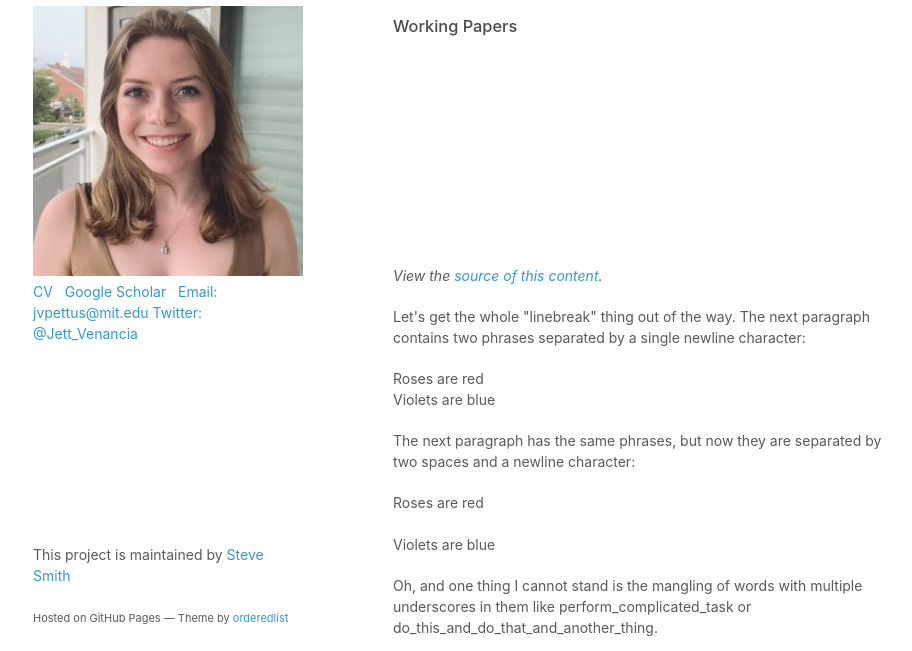
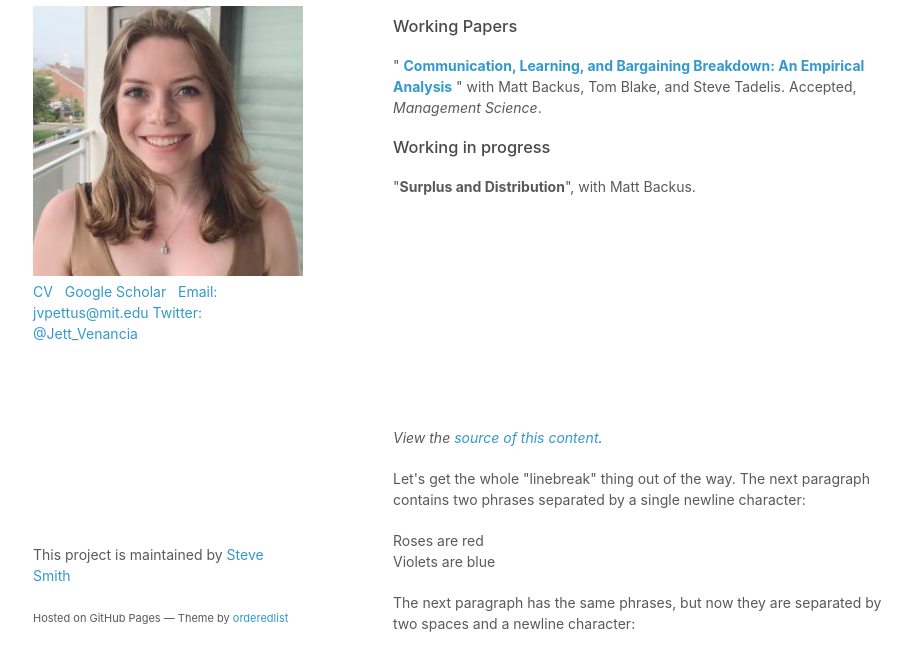
Before and after one commit to basilhalperin/basilhalperin.github.io, a plain HTML site: page index.html in a window 1280 px wide. Shown: the part 103-754 px from the top of the page, without its empty margins (177-1089 px from the left). Drawn offline with Linux system fonts and the light colour scheme.

Commit message:
Update index.html

```diff
--- a/index.html
+++ b/index.html
@@ -28,6 +28,18 @@
         <p>I am a PhD student in economics at MIT. I study the economics of prisons, the economics of the court system, and their intersection.</p>
 
         <h3 id="working-papers">Working Papers</h3>
+
+				<p>
+					"<a href="backusblakepettustadelis_2023_wp_breakdown.pdf">
+						<b>Communication, Learning, and Bargaining Breakdown: An Empirical Analysis</b>
+					</a>" with Matt Backus, Tom Blake, and Steve Tadelis. Accepted, <i>Management Science</i>.
+				</p>
+
+        <h3 id="in-progress">Working in progress</h3>
+
+				<p>"<b>Surplus and Distribution</b>", with Matt Backus.</p>
+
+				</p>
 
 
         <br>
```
